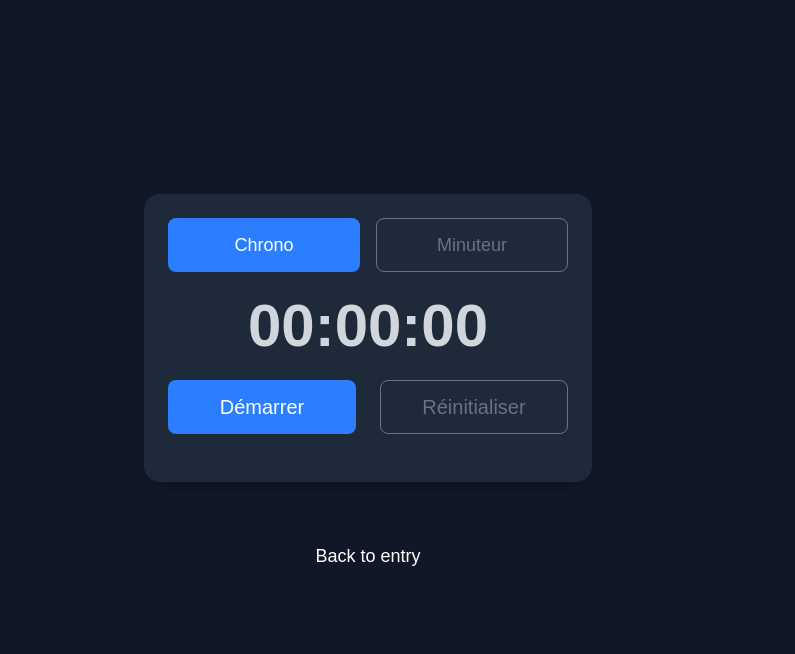
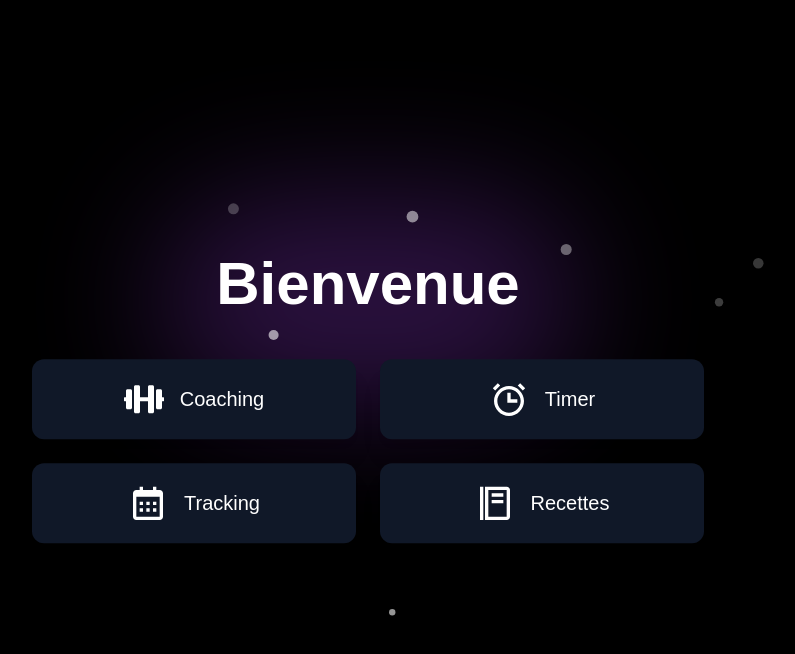
Before and after one commit to Dimitrilhostis/mainproject, a Next.js app: page /entry_page in a window 1280 px wide. Shown: the top 654 px of the page, without its empty margins (272-1067 px from the left). Built offline with nearby package versions, Linux system fonts and the light colour scheme.

Commit message:
copié collé la page timer sur l'entrée..

```diff
--- a/app/entry_page/page.js
+++ b/app/entry_page/page.js
@@ -1,158 +1,35 @@
 "use client";
 
-import { useState, useEffect, useCallback } from "react";
-import Button from "@components/buttons/button";
-import CustomCard from "@components/cards/custom_card";
-import SelectSound from "@components/selects/select_sound";
+import { FaDumbbell } from "react-icons/fa";
+import { BiAlarm, BiCalendar, BiFoodMenu } from "react-icons/bi";
 import { motion } from "framer-motion";
-import BackToEntryButton from "@components/buttons/back_to_entry";
+import AnimatedButton from "@components/buttons/animated_button"
+import BackgroundEffects from "@components/effects/background_effect";
 
-export default function Timer() {
-  const [mode, setMode] = useState("chronometer");
-  const [time, setTime] = useState(0);
-  const [hours, setHours] = useState(0);
-  const [minutes, setMinutes] = useState(0);
-  const [seconds, setSeconds] = useState(0);
-  const [timerDuration, setTimerDuration] = useState(0);
-  const [running, setRunning] = useState(false);
-  const [repetitions, setRepetitions] = useState(1);
-  const [currentRep, setCurrentRep] = useState(1);
-  const [selectedSound, setSelectedSound] = useState("/sounds/cri.mp3");
-  const sounds = [
-    { title: "Cri", path: "/sounds/cri.mp3" },
-    { title: "Klaxon", path: "/sounds/klaxon.mp3" },
-    { title: "Notif", path: "/sounds/notif.mp3" },
-    { title: "Pet", path: "/sounds/pet.mp3" },
-    { title: "Pop", path: "/sounds/pop.mp3" },
-    { title: "Sonnette", path: "/sounds/sonnette.mp3" },
-  ];
+export default function EntryPage() {
+  return (
+    <div className="relative flex flex-col items-center justify-center min-h-screen bg-black text-white overflow-hidden p-6">
 
-  const playAlarm = useCallback(() => {
-    const audio = new Audio(selectedSound);
-    audio.play().catch(() => console.log("Audio playback failed"));
-  }, [selectedSound]);
+      {/* Arrière-plan animé */}
+      <BackgroundEffects />
 
-  useEffect(() => {
-    let interval;
-    if (running) {
-      interval = setInterval(() => {
-        setTime((prev) => {
-          if (mode === "chronometer") return prev + 1;
-          if (prev > 0) return prev - 1;
-          playAlarm();
-          if (currentRep < repetitions) {
-            setCurrentRep((r) => r + 1);
-            return timerDuration;
-          } else {
-            setRunning(false);
-            return 0;
-          }
-        });
-      }, 1000);
-    }
-    return () => clearInterval(interval);
-  }, [running, mode, repetitions, currentRep, timerDuration, playAlarm]);
+      {/* Titre animé */}
+      <motion.h1
+        className="text-6xl font-bold mb-12 text-center relative z-10"
+        initial={{ opacity: 0, y: -30 }}
+        animate={{ opacity: 1, y: 0 }}
+        transition={{ duration: 1, ease: "easeOut" }}
+      >
+        Bienvenue
+      </motion.h1>
 
-  const toggleStartStop = () => {
-    if (running) {
-      setRunning(false);
-    } else {
-      const totalSeconds = hours * 3600 + minutes * 60 + seconds;
-      setTimerDuration(totalSeconds);
-      if (mode === "timer") setTime(totalSeconds);
-      setRunning(true);
-      setCurrentRep(1);
-    }
-  };
-
-  const reset = () => {
-    setRunning(false);
-    setHours(0);
-    setMinutes(0);
-    setSeconds(0);
-    setTime(0);
-    setCurrentRep(1);
-  };
-
-  useEffect(() => {
-    if (mode === "timer") {
-      setTime(timerDuration);
-    }
-  }, [timerDuration, repetitions, mode]);
-
-  return (
-    <div className="flex flex-col items-center justify-center min-h-screen bg-gray-900 text-white p-4">
-      <CustomCard className="w-full max-w-md p-6 bg-gray-800 shadow-xl rounded-2xl">
-        <div className="flex justify-center gap-4 mb-6">
-          <Button onClick={() => setMode("chronometer")} variant={mode === "chronometer" ? "default" : "outline"} className="w-1/2 py-3 text-lg">
-            Chrono
-          </Button>
-          <Button onClick={() => setMode("timer")} variant={mode === "timer" ? "default" : "outline"} className="w-1/2 py-3 text-lg">
-            Minuteur
-          </Button>
-        </div>
-
-        {mode === "timer" && (
-          <div className="grid grid-cols-3 gap-4 mb-6">
-            {/* Champ Temps */}
-            <div className="flex flex-col">
-              <label className="text-sm mb-2">Heures</label>
-              <input
-                type="number"
-                value={hours}
-                onChange={(e) => setHours(Math.max(0, parseInt(e.target.value) || 0))}
-                className="w-full p-3 text-white bg-gray-700 rounded-lg shadow-md"
-                onFocus={(e) => e.target.select()}
-                placeholder="Heures"
-              />
-            </div>
-
-            <div className="flex flex-col">
-              <label className="text-sm mb-2">Minutes</label>
-              <input
-                type="number"
-                value={minutes}
-                onChange={(e) => setMinutes(Math.max(0, parseInt(e.target.value) || 0))}
-                className="w-full p-3 text-white bg-gray-700 rounded-lg shadow-md"
-                onFocus={(e) => e.target.select()}
-                placeholder="Minutes"
-              />
-            </div>
-
-            <div className="flex flex-col">
-              <label className="text-sm mb-2">Secondes</label>
-              <input
-                type="number"
-                value={seconds}
-                onChange={(e) => setSeconds(Math.max(0, parseInt(e.target.value) || 0))}
-                className="w-full p-3 text-white bg-gray-700 rounded-lg shadow-md"
-                onFocus={(e) => e.target.select()}
-                placeholder="Secondes"
-              />
-            </div>
-          </div>
-        )}
-
-        {/* Affichage du timer */}
-        <motion.div className="text-6xl font-bold mb-6 text-center text-gray-300" animate={{ scale: running ? 1.1 : 1 }}>
-          {mode === "timer" ? new Date(time * 1000).toISOString().substr(11, 8) : new Date(time * 1000).toISOString().substr(11, 8)}
-        </motion.div>
-
-        {mode === "timer" && <div className="text-center mb-4 text-lg">Répétition {currentRep} / {repetitions}</div>}
-
-        <div className="flex justify-center gap-6 mb-6">
-          <Button onClick={toggleStartStop} variant={running ? "destructive" : "default"} className="w-1/2 py-3 text-xl">{running ? "Arrêter" : "Démarrer"}</Button>
-          {!running && <Button onClick={reset} variant="outline" className="w-1/2 py-3 text-xl">Réinitialiser</Button>}
-        </div>
-
-        {mode === "timer" && (
-          <SelectSound SelectSound={SelectSound} sounds={sounds} setSelectedSound={setSelectedSound}></SelectSound>
-        )}
-      </CustomCard>
-
-      <footer className="text-white text-center py-6 mt-6">
-        <BackToEntryButton></BackToEntryButton>
-      </footer>
+      {/* Boutons en grille */}
+      <div className="grid grid-cols-1 md:grid-cols-2 gap-6 w-full max-w-2xl relative z-10">
+        <AnimatedButton href="/coaching" icon={<FaDumbbell size={40} />} text="Coaching" />
+        <AnimatedButton href="/timer" icon={<BiAlarm size={40} />} text="Timer" />
+        <AnimatedButton href="/tracking" icon={<BiCalendar size={40} />} text="Tracking" />
+        <AnimatedButton href="/recettes" icon={<BiFoodMenu size={40} />} text="Recettes" />
+      </div>
     </div>
   );
 }
--- a/app/timer/page.js
+++ b/app/timer/page.js
@@ -74,7 +74,6 @@ export default function Timer() {
     setCurrentRep(1);
   };
 
-  // Mettre à jour `time` immédiatement lors du changement de `timerDuration` ou `repetitions`
   useEffect(() => {
     if (mode === "timer") {
       setTime(timerDuration);
@@ -82,64 +81,53 @@ export default function Timer() {
   }, [timerDuration, repetitions, mode]);
 
   return (
-    <div className="flex flex-col items-center justify-center min-h-screen bg-gray-900 text-white p-6">
+    <div className="flex flex-col items-center justify-center min-h-screen bg-gray-900 text-white p-4">
       <CustomCard className="w-full max-w-md p-6 bg-gray-800 shadow-xl rounded-2xl">
         <div className="flex justify-center gap-4 mb-6">
-          <Button onClick={() => setMode("chronometer")} variant={mode === "chronometer" ? "default" : "outline"} className="w-1/2 py-2 text-lg">
-            Chronomètre
+          <Button onClick={() => setMode("chronometer")} variant={mode === "chronometer" ? "default" : "outline"} className="w-1/2 py-3 text-lg">
+            Chrono
           </Button>
-          <Button onClick={() => setMode("timer")} variant={mode === "timer" ? "default" : "outline"} className="w-1/2 py-2 text-lg">
+          <Button onClick={() => setMode("timer")} variant={mode === "timer" ? "default" : "outline"} className="w-1/2 py-3 text-lg">
             Minuteur
           </Button>
         </div>
 
         {mode === "timer" && (
-          <div className="grid grid-cols-4 gap-4 mb-6">
-            {/* Champ Heures */}
+          <div className="grid grid-cols-3 gap-4 mb-6">
+            {/* Champ Temps */}
             <div className="flex flex-col">
               <label className="text-sm mb-2">Heures</label>
               <input
                 type="number"
                 value={hours}
                 onChange={(e) => setHours(Math.max(0, parseInt(e.target.value) || 0))}
-                className="w-full p-2 text-white bg-gray-700 rounded-lg shadow-md"
+                className="w-full p-3 text-white bg-gray-700 rounded-lg shadow-md"
                 onFocus={(e) => e.target.select()}
+                placeholder="Heures"
               />
             </div>
 
-            {/* Champ Minutes */}
             <div className="flex flex-col">
               <label className="text-sm mb-2">Minutes</label>
               <input
                 type="number"
                 value={minutes}
                 onChange={(e) => setMinutes(Math.max(0, parseInt(e.target.value) || 0))}
-                className="w-full p-2 text-white bg-gray-700 rounded-lg shadow-md"
+                className="w-full p-3 text-white bg-gray-700 rounded-lg shadow-md"
                 onFocus={(e) => e.target.select()}
+                placeholder="Minutes"
               />
             </div>
 
-            {/* Champ Secondes */}
             <div className="flex flex-col">
               <label className="text-sm mb-2">Secondes</label>
               <input
                 type="number"
                 value={seconds}
                 onChange={(e) => setSeconds(Math.max(0, parseInt(e.target.value) || 0))}
-                className="w-full p-2 text-white bg-gray-700 rounded-lg shadow-md"
+                className="w-full p-3 text-white bg-gray-700 rounded-lg shadow-md"
                 onFocus={(e) => e.target.select()}
-              />
-            </div>
-
-            {/* Champ Répétitions */}
-            <div className="flex flex-col">
-              <label className="text-sm mb-2">Répétitions</label>
-              <input
-                type="number"
-                value={repetitions}
-                onChange={(e) => setRepetitions(Math.max(1, parseInt(e.target.value) || 1))}
-                className="w-full p-2 text-white bg-gray-700 rounded-lg shadow-md"
-                onFocus={(e) => e.target.select()}
+                placeholder="Secondes"
               />
             </div>
           </div>
```
